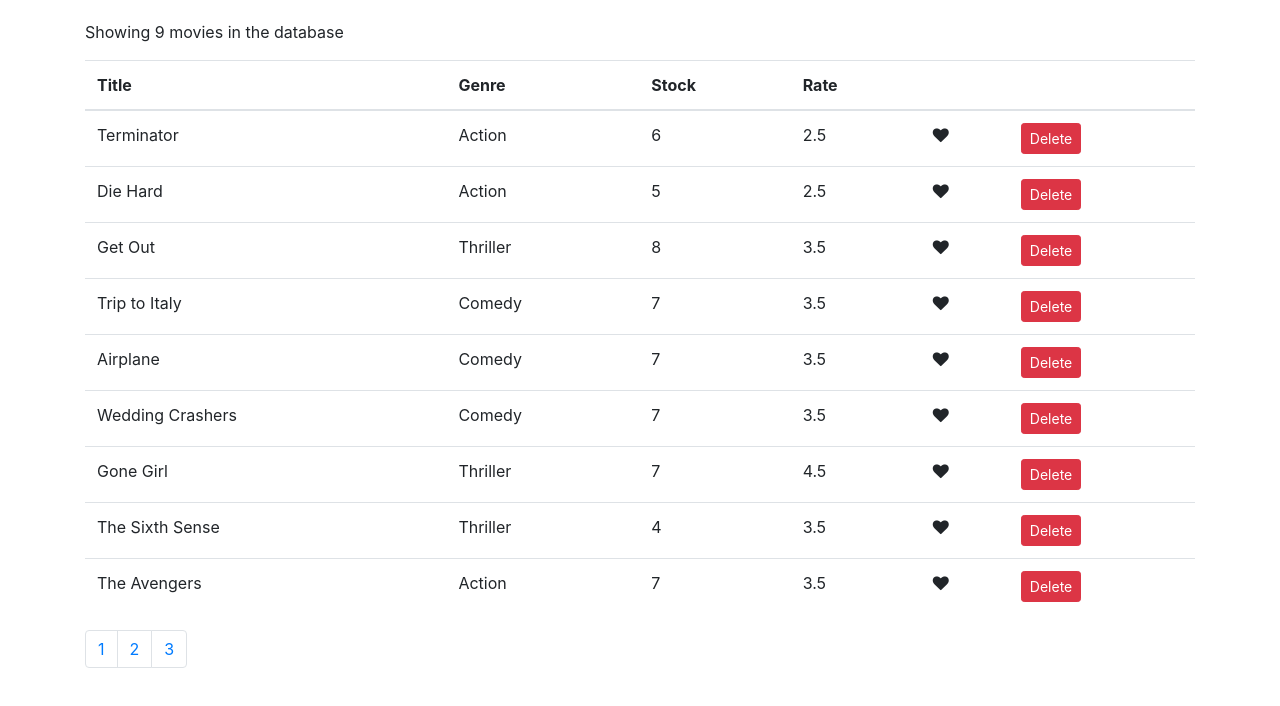
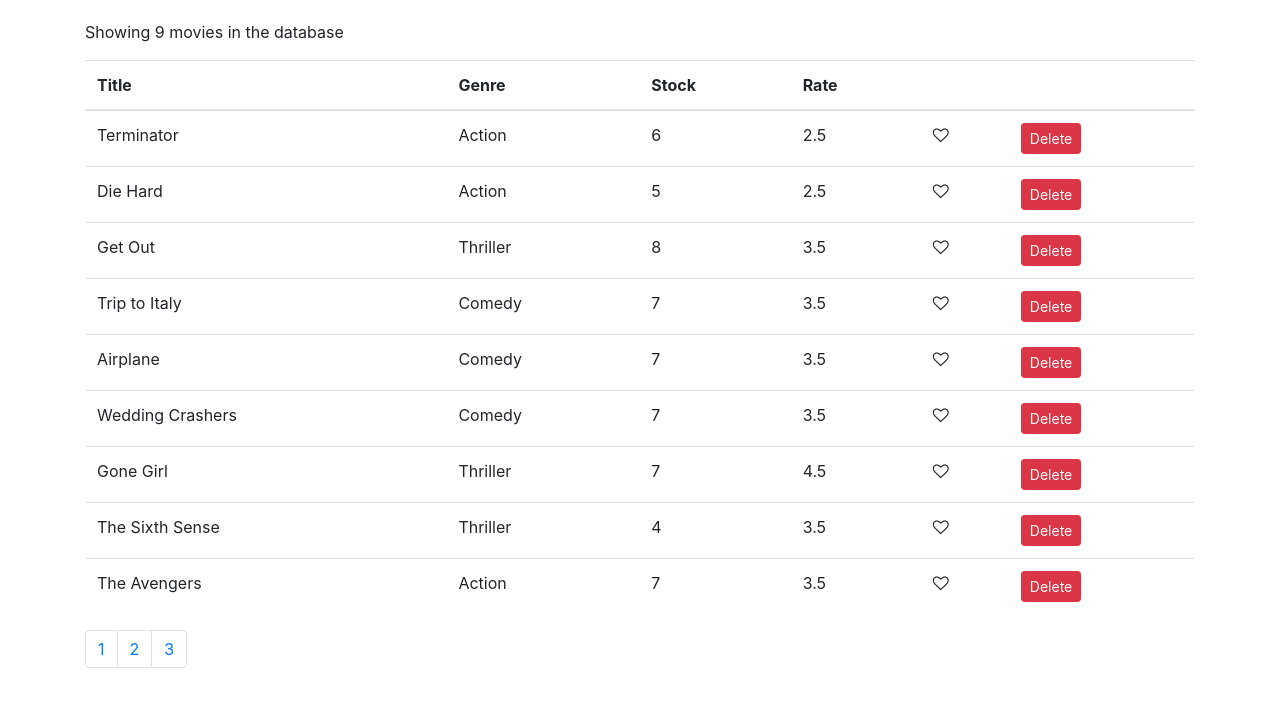
Before and after one commit to snieto10/movies, a React (Create React App) app: page / in a window 1280 px wide. Shown: the top 706 px of the page. Built offline with nearby package versions, Linux system fonts and the light colour scheme.

Commit message:
finish exercise

```diff
--- a/src/components/common/like.jsx
+++ b/src/components/common/like.jsx
@@ -2,7 +2,16 @@
 
 class Like extends Component {
   render() {
-    return <i className="fa fa-heart" aria-hidden="true"></i>;
+    let classes = "fa fa-heart";
+    if (!this.props.liked) classes += "-o";
+    return (
+      <i
+        className={classes}
+        aria-hidden="true"
+        style={{ cursor: "pointer" }}
+        onClick={this.props.onClick}
+      ></i>
+    );
   }
 }
 
--- a/src/components/movies.jsx
+++ b/src/components/movies.jsx
@@ -10,6 +10,14 @@
 
   handleDelete = (movie) => {
     const movies = this.state.movies.filter((m) => m._id !== movie._id);
+    this.setState({ movies });
+  };
+
+  handleLike = (movie) => {
+    let movies = [...this.state.movies];
+    let index = movies.indexOf(movie);
+    movies[index] = { ...movies[index] };
+    movies[index].liked = !movies[index].liked;
     this.setState({ movies });
   };
 
@@ -47,7 +55,12 @@
                     />
                   </td>
                   <td>
-                    <button className="btn btn-danger btn-sm">Delete</button>
+                    <button
+                      className="btn btn-danger btn-sm"
+                      onClick={() => this.handleDelete(movie)}
+                    >
+                      Delete
+                    </button>
                   </td>
                 </tr>
               );
```
